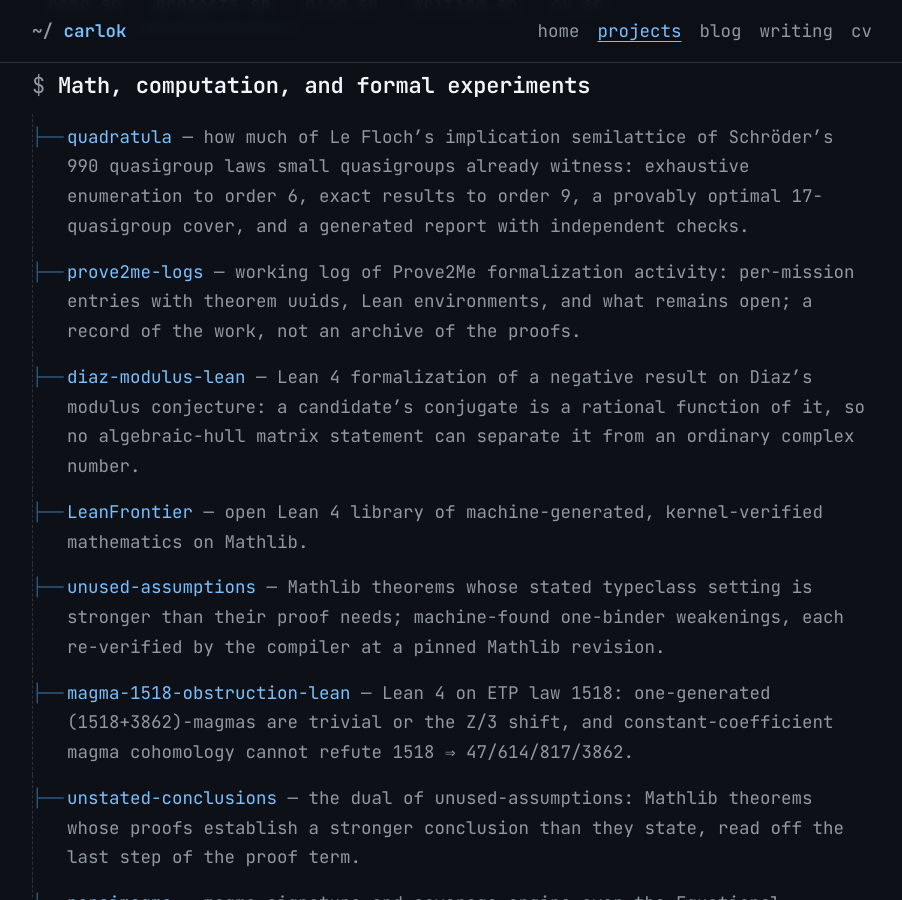
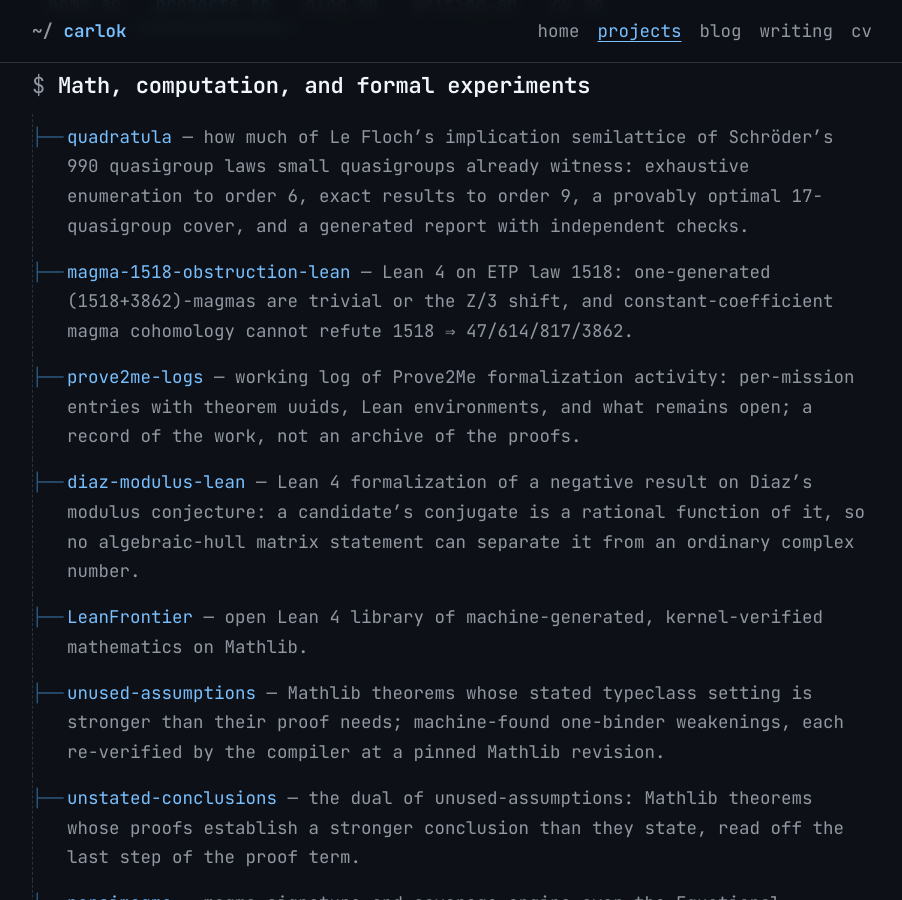
Before and after one commit to carlok/carlok.github.io, a Jekyll site: the page built from projects.md, in a window 1280 px wide and 900 px high, scrolled down 479 px. Shown: the whole window, without its empty margins (188-1090 px from the left). Built offline with Jekyll 4.4.1, drawn with Linux system fonts in a browser that asks for light colours.

```diff
--- a/projects.md
+++ b/projects.md
@@ -31,11 +31,11 @@ permalink: /projects/
 ## Math, computation, and formal experiments
 
 - [quadratula](https://github.com/carlok/quadratula) — how much of Le Floch's implication semilattice of Schröder's 990 quasigroup laws small quasigroups already witness: exhaustive enumeration to order 6, exact results to order 9, a provably optimal 17-quasigroup cover, and a generated report with independent checks.
+- [magma-1518-obstruction-lean](https://github.com/carlok/magma-1518-obstruction-lean) — Lean 4 on ETP law 1518: one-generated (1518+3862)-magmas are trivial or the Z/3 shift, and constant-coefficient magma cohomology cannot refute 1518 ⇒ 47/614/817/3862.
 - [prove2me-logs](https://github.com/carlok/prove2me-logs) — working log of Prove2Me formalization activity: per-mission entries with theorem uuids, Lean environments, and what remains open; a record of the work, not an archive of the proofs.
 - [diaz-modulus-lean](https://github.com/carlok/diaz-modulus-lean) — Lean 4 formalization of a negative result on Diaz's modulus conjecture: a candidate's conjugate is a rational function of it, so no algebraic-hull matrix statement can separate it from an ordinary complex number.
 - [LeanFrontier](https://carlok.github.io/LeanFrontier/) — open Lean 4 library of machine-generated, kernel-verified mathematics on Mathlib.
 - [unused-assumptions](https://github.com/carlok/unused-assumptions) — Mathlib theorems whose stated typeclass setting is stronger than their proof needs; machine-found one-binder weakenings, each re-verified by the compiler at a pinned Mathlib revision.
-- [magma-1518-obstruction-lean](https://github.com/carlok/magma-1518-obstruction-lean) — Lean 4 on ETP law 1518: one-generated (1518+3862)-magmas are trivial or the Z/3 shift, and constant-coefficient magma cohomology cannot refute 1518 ⇒ 47/614/817/3862.
 - [unstated-conclusions](https://github.com/carlok/unstated-conclusions) — the dual of unused-assumptions: Mathlib theorems whose proofs establish a stronger conclusion than they state, read off the last step of the proof term.
 - [parsimagma](https://github.com/carlok/parsimagma) — magma signature and coverage engine over the Equational Theories Project law set.
 - [dratify](https://github.com/carlok/dratify) — in-process DRAT/DRUP unsatisfiability proof checker for Python and Rust: zero dependencies, with an optional Rust accelerator.
```
